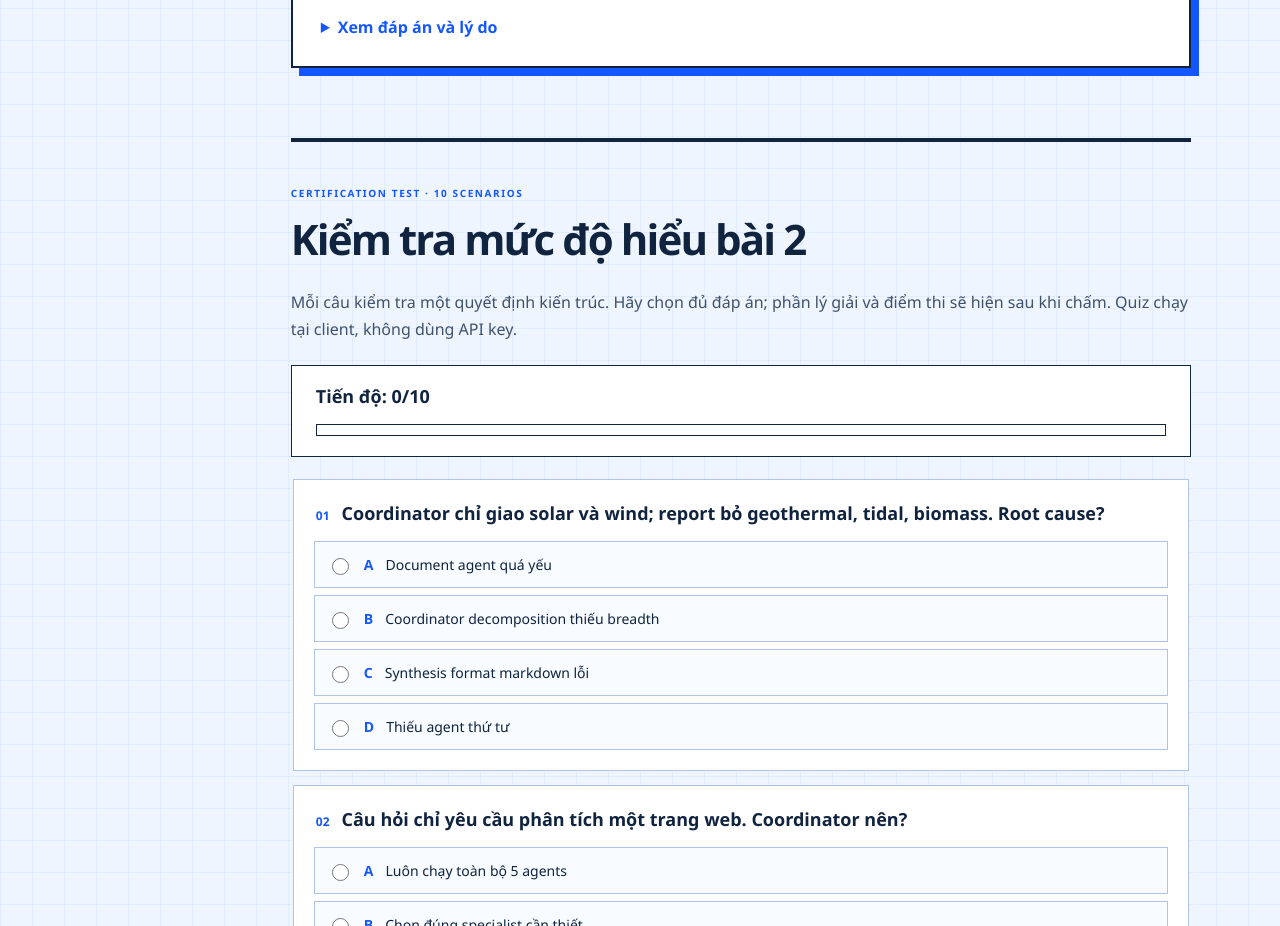
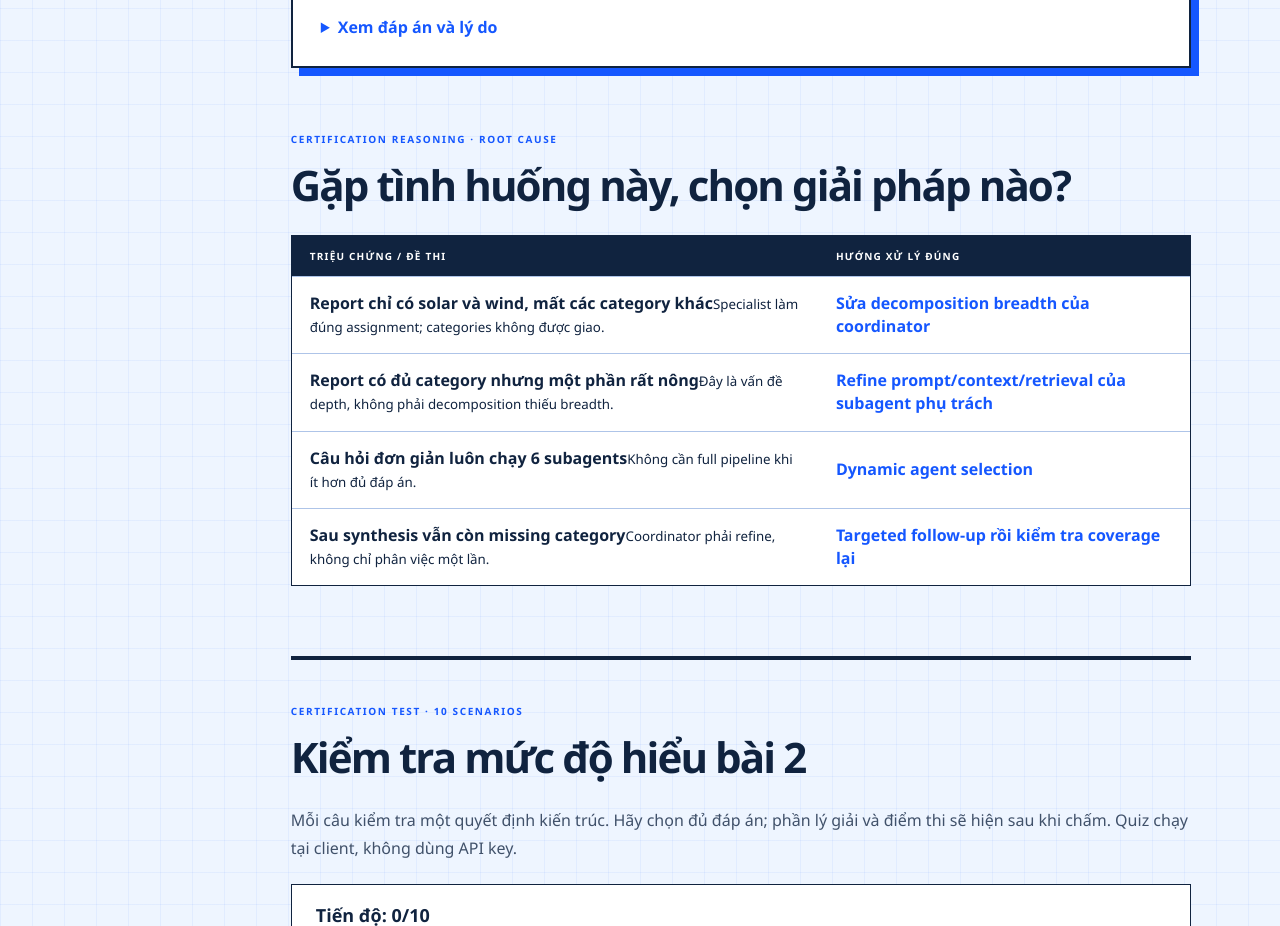
Before and after one commit to AnTuY154/claude_learn, a Next.js app: page /lesson2 in a window 1280 px wide. Shown: the part 7960-8886 px from the top of the page. Built offline with nearby package versions, Linux system fonts and the light colour scheme; no server answers.

Commit message:
feat(audit): add root-cause decision board to Lesson 2

```diff
--- a/app/lesson2/page.tsx
+++ b/app/lesson2/page.tsx
@@ -1,6 +1,7 @@
 "use client";
 
 import Link from "next/link";
+import { ExamDecisionBoard } from "@/app/components/ExamDecisionBoard";
 import { FoundationTheory, FoundationQuiz } from "@/app/components/FoundationStudy";
 import { FormEvent, useState } from "react";
 
@@ -216,6 +217,8 @@ Gọi cùng một agent lần 2 = một invocation độc lập mới.`}</pre>
             <details><summary>Xem đáp án và lý do</summary><p><strong>D.</strong> Các downstream agents đều hoàn thành đúng assignment. Phần bị thiếu chưa từng được giao, nên root cause nằm ở decomposition của coordinator. Sửa search, synthesis hoặc thêm agent đều không tạo lại scope đã bị bỏ quên.</p></details>
           </section>
 
+          <ExamDecisionBoard number={2} />
+
           <FoundationQuiz lessonNumber={2} />
 
           <section className="build-checklist">
```
